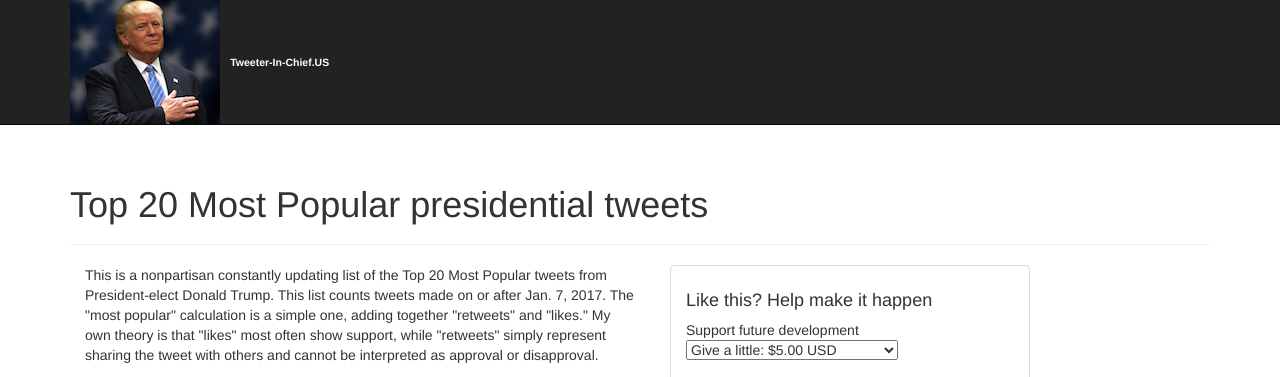
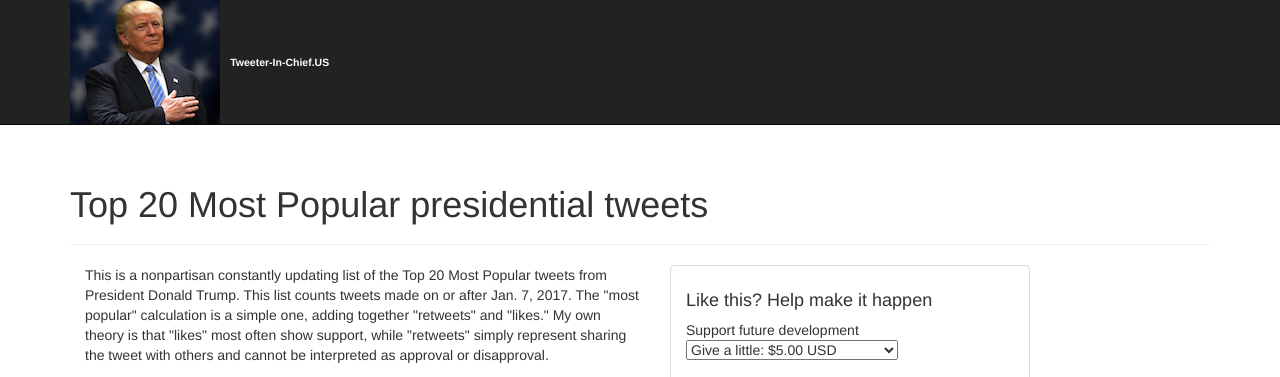
Before and after one commit to hpaasch/tweeterinchief, a Django app: template templates/chief_app/tweet_list.html in a window 1280 px wide. Shown: the top 377 px of the page. Run offline with Django 3.2, Linux system fonts and the light colour scheme; the template is opened without the code that fills it, so the values that code supplies are empty; some libraries are stand-ins or nearby versions.

Commit message:
updated to president sted of president-elect

```diff
--- a/templates/chief_app/tweet_list.html
+++ b/templates/chief_app/tweet_list.html
@@ -9,7 +9,7 @@
 <div class="container">
   <div class="row">
     <div class="col-md-6">
-      <p>This is a nonpartisan constantly updating list of the Top 20 Most Popular tweets from President-elect Donald Trump.
+      <p>This is a nonpartisan constantly updating list of the Top 20 Most Popular tweets from President Donald Trump.
       This list counts tweets made on or after Jan. 7, 2017. The "most
       popular" calculation is a simple one, adding together "retweets" and "likes." My own
       theory is that "likes" most often show support, while "retweets" simply
```
